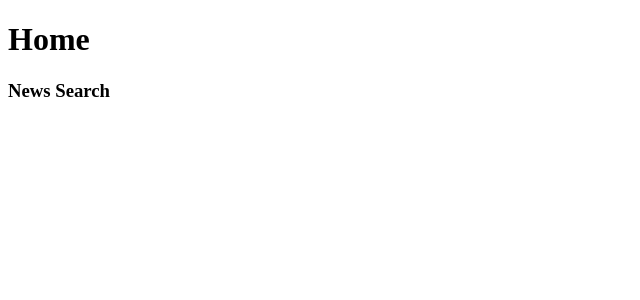
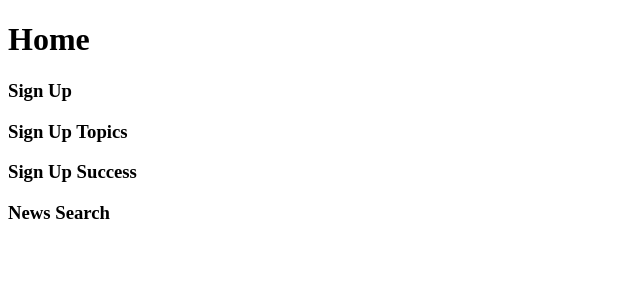
Before and after one commit to kmariano/healthnewsnow, a Next.js app: page / in a window 1280 px wide. Shown: the top 300 px of the page, without its empty margins (0-640 px from the left). Built offline with nearby package versions, Linux system fonts and the light colour scheme.

Commit message:
put links on homepage

```diff
--- a/pages/index.js
+++ b/pages/index.js
@@ -4,6 +4,15 @@ const Home = () => {
   return (
     <>
       <h1>Home</h1>
+      <Link href='signup'>
+        <h3>Sign Up</h3>
+      </Link>
+      <Link href='signup/topics'>
+        <h3>Sign Up Topics</h3>
+      </Link>
+      <Link href='signup/success'>
+        <h3>Sign Up Success</h3>
+      </Link>
       <Link href='news-search'>
         <h3>News Search</h3>
       </Link>
```
